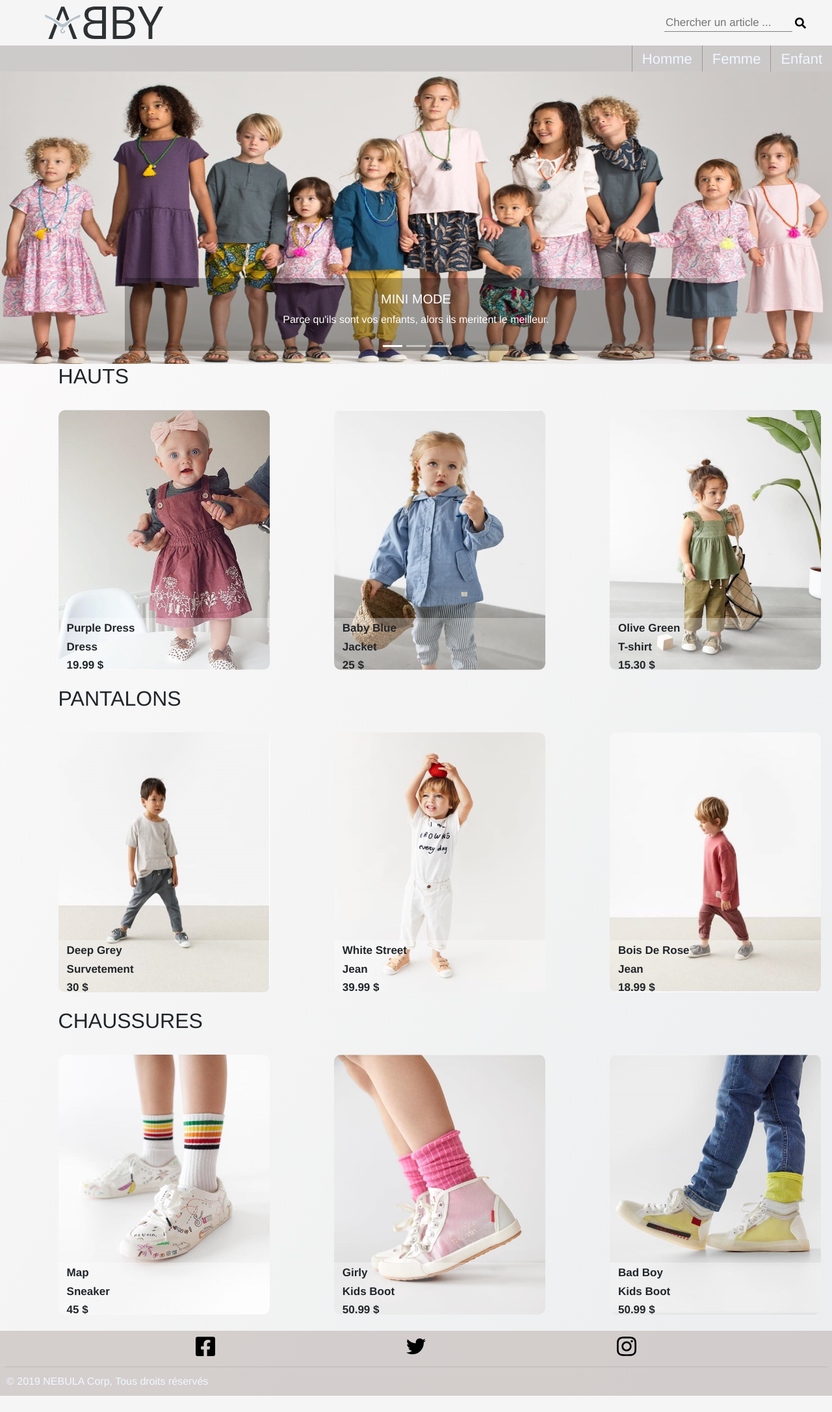
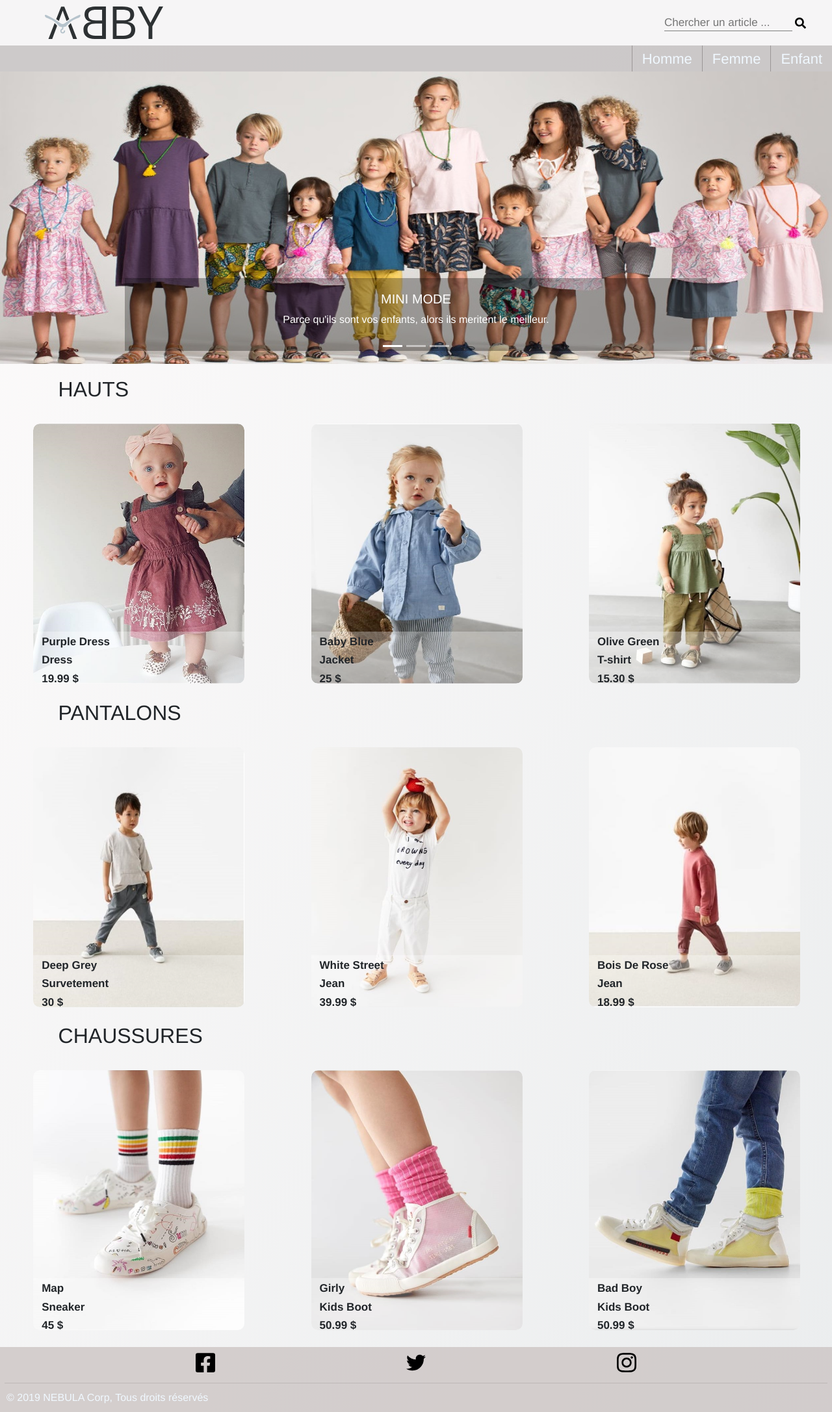
Before and after one commit to Jugurtha173/ABBY, a PHP site: page /enfant.php in a window 1280 px wide. Shown: the whole page at 65% size. Before the commit the page ends 2148 px from the top, so only its background shows below. Run offline with PHP 8.4, Linux system fonts and the light colour scheme.

Commit message:
retouches CSS

```diff
--- a/enfant.php
+++ b/enfant.php
@@ -41,7 +41,7 @@
           <img src="./img/slide-enfant_2.jpg" class="d-block w-100" alt="...">
           <div class="carousel-caption d-none d-md-block">
             <h5>FASHION KIDS</h5>
-            <p>Parceque le bonheur leur va si bien.</p>
+            <p>Parce que le bonheur leur va si bien.</p>
           </div>
         </div>
         <div class="carousel-item">
@@ -67,6 +67,9 @@
         <h2>HAUTS</h2>
         <ol class="articles">
 
+            <li class="article"id="pull1"> <img src="./img/kid (4).jpg" alt="Article 1" >   <div class="info"> <span class="nom_produit">Purple Dress</span>    <span class="categorie">Dress</span> <span class="price">19.99</span>   </div> </li>
+            <li class="article"id="pull2"> <img src="./img/kid (6).jpg" alt="Article 2">   <div class="info"> <span class="nom_produit">Baby Blue</span>    <span class="categorie">Jacket</span> <span class="price">25</span>   </div> </li>
+            <li class="article"id="pull3"> <img src="./img/kid (10).jpg" alt="Article 3">   <div class="info"> <span class="nom_produit">Olive Green</span>    <span class="categorie">T-shirt</span> <span class="price">15.30</span>   </div> </li>
             <li class="article"id="pull1"> <img src="./img/kid (4).jpg" alt="Article 1" >   <div class="info"> <span class="nom_produit">Purple Dress</span>    <span class="categorie">Dress</span> <span class="price">19.99</span>   </div> </li>
             <li class="article"id="pull2"> <img src="./img/kid (6).jpg" alt="Article 2">   <div class="info"> <span class="nom_produit">Baby Blue</span>    <span class="categorie">Jacket</span> <span class="price">25</span>   </div> </li>
             <li class="article"id="pull3"> <img src="./img/kid (10).jpg" alt="Article 3">   <div class="info"> <span class="nom_produit">Olive Green</span>    <span class="categorie">T-shirt</span> <span class="price">15.30</span>   </div> </li>
--- a/style/style.css
+++ b/style/style.css
@@ -1,7 +1,13 @@
+*{
+    margin: 0;
+    padding: 0;
+    box-sizing: border-box;
+}
 
 body{
     background-image: linear-gradient(120deg, #fdfbfb 0%, #ebedee 100%);
     font-family: 'ff-clan-web-pro', Helvetica, sans-serif;
+    width: 100%;
 
 }
 
@@ -42,9 +48,9 @@ padding: 10px;
 }
 
 .loupe_btn{
-background: none;
-border: none;
-padding: 0;
+    background: none;
+    border: none;
+    padding: 0;
 }
 
 input{
@@ -106,11 +112,9 @@ h2{
     margin-left:7%;
 }
 
-.container{
+.bd-example{
     width: 100%;
-    display: flex;
-    flex-direction: column;
-    /* border: 0.1px solid black; */
+    margin-bottom: 20px;
 }
 
 .pull,
@@ -119,7 +123,7 @@ h2{
     position: relative;
     list-style: none;
     overflow: hidden;
-    width: 100%;
+    /* width: 100%; */
     padding: 0;
     margin: 0;
     display: flex;
@@ -128,14 +132,24 @@ h2{
 
 }
 
+/* Hide scrollbar for Chrome, Safari and Opera */
+*::-webkit-scrollbar {
+    display: none;
+  }
+
+  /* Hide scrollbar for IE, Edge and Firefox */
+  * {
+    -ms-overflow-style: none;  /* IE and Edge */
+    scrollbar-width: none;  /* Firefox */
+  }
+
 .articles{
+    overflow: auto;
+    white-space: nowrap;
     display: -webkit-box;
-    flex-direction: row;
+    /* flex-direction: row; */
     justify-content: space-evenly;
-    /* border: 0.1px solid black; */
-    flex-wrap: nowrap;
     list-style: none;
-
 }
 
 .article{
```
